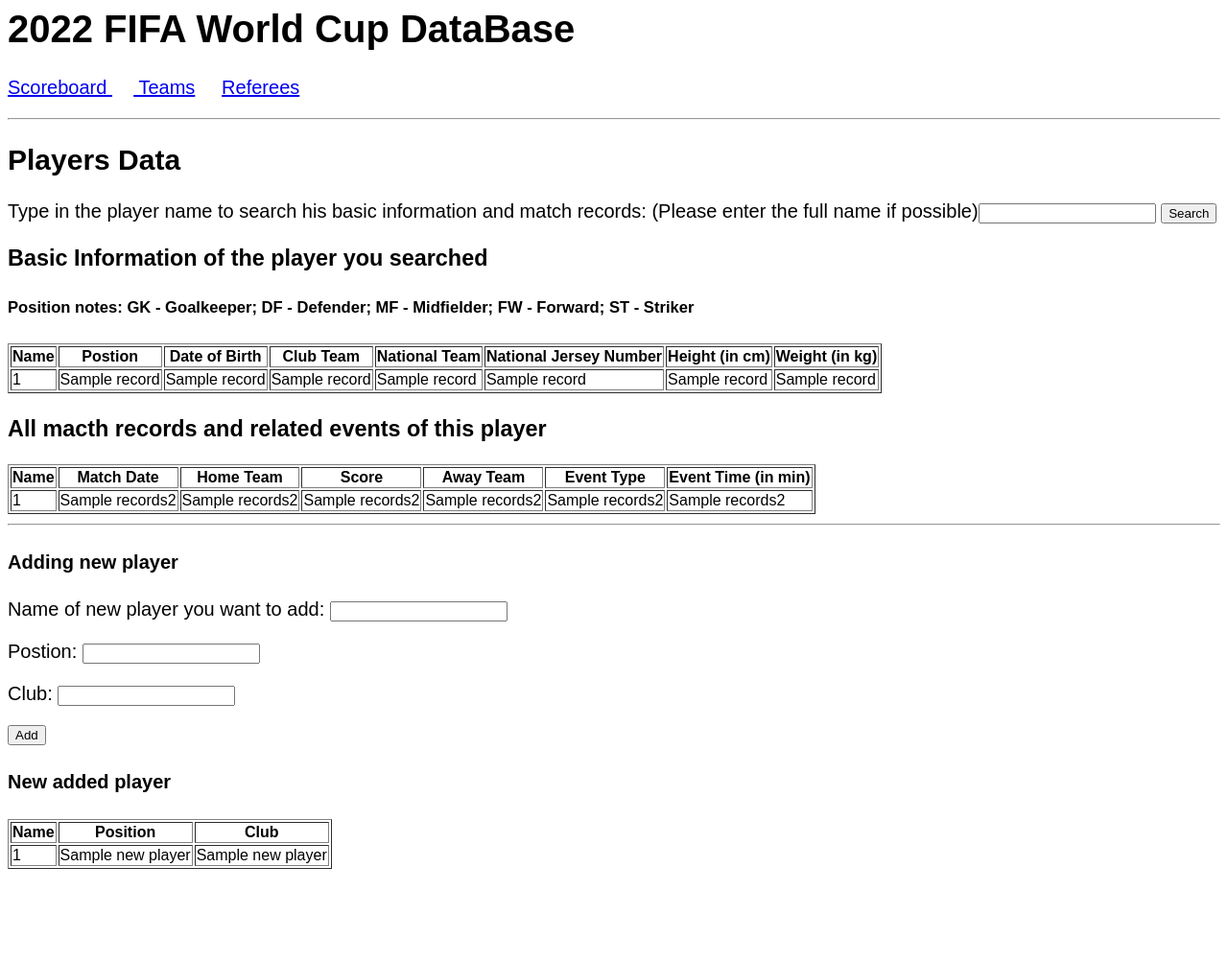
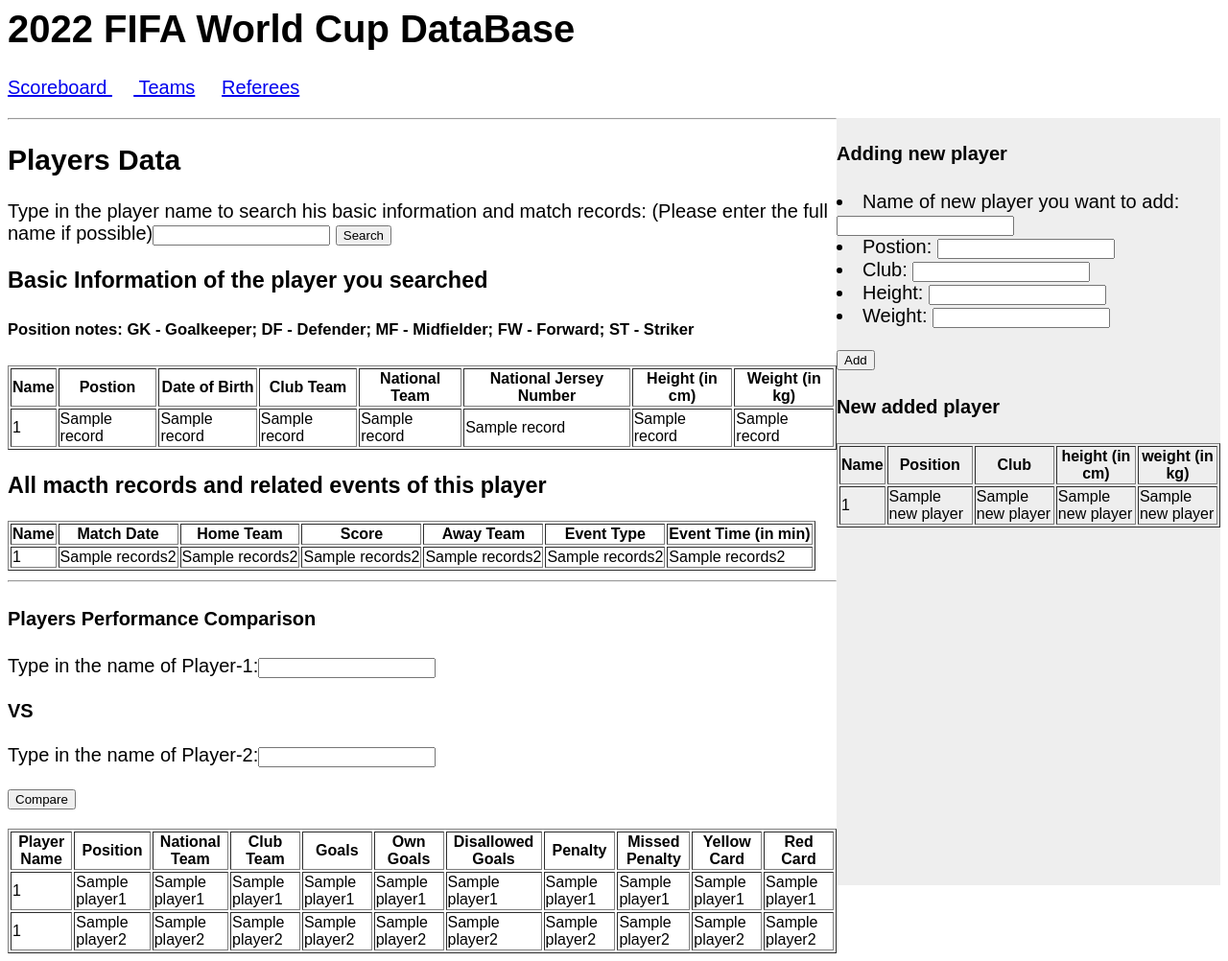
Before and after one commit to Jiahao-B-Lai/w4111-proj-WorldCup-DB, a Flask app: template templates/players.html in a window 1280 px wide. Shown: the whole page at 96% size. Before the commit the page ends 906 px from the top, so only its background shows below. Run offline with Flask 3, Linux system fonts and the light colour scheme; the template is opened without the code that fills it: most values are stand-ins (such as "Sample title", 1, 10 or a date in 2020); parts of the project's set-up code (start-up, migrations or seed data) failed here and were passed over.

Commit message:
Add players VS function; Adjust the layout of players page

```diff
--- a/server.py
+++ b/server.py
@@ -40,23 +40,6 @@ DATABASEURI = f"postgresql://{DATABASE_USERNAME}:{DATABASE_PASSWRD}@{DATABASE_HO
 # This line creates a database engine that knows how to connect to the URI above.
 #
 engine = create_engine(DATABASEURI)
-
-#
-# Example of running queries in your database
-# Note that this will probably not work if you already have a table named 'test' in your database, containing meaningful data. This is only an example showing you how to run queries in your database using SQLAlchemy.
-#
-# with engine.connect() as conn:
-#         create_table_command = """
-#         CREATE TABLE IF NOT EXISTS test (
-#                 id serial,
-#                 name text
-#         )
-#         """
-#         res = conn.execute(text(create_table_command))
-#         insert_table_command = """INSERT INTO test(name) VALUES ('grace hopper'), ('alan turing'), ('ada lovelace')"""
-#         res = conn.execute(text(insert_table_command))
-#         # you need to commit for create, insert, update queries to reflect
-#         conn.commit()
 
 
 @app.before_request
@@ -231,18 +214,21 @@ def add():
         player_name = request.form['player_name']
         position = request.form['position']
         club = request.form['club']
-
+        height = request.form['height']
+        weight = request.form['weight']
         # passing params in for each variable into query
         params = {}
         # Only pass 3 attributes to have a try:
         params["new_name"] = player_name
         params["new_position"] = position
         params["new_club"] = club
-        g.conn.execute(text('INSERT INTO players(full_name,position,club) VALUES ((:new_name),(:new_position),(:new_club))'), params)
+        params["new_height"] = height
+        params["new_weight"] = weight
+        g.conn.execute(text('INSERT INTO players(full_name,position,club,height, weight) VALUES ((:new_name),(:new_position),(:new_club),(:new_height),(:new_weight))'), params)
         g.conn.commit()
         # ---------------------------------
         # Trying to show the new added data:
-        cursor = g.conn.execute(text('SELECT full_name, position, club FROM players WHERE lower(full_name) LIKE lower((:new_name))'), params)
+        cursor = g.conn.execute(text('SELECT full_name, position, club ,height, weight FROM players WHERE lower(full_name) LIKE lower((:new_name))'), params)
         new_player_data = []
         for new in cursor:
             new_player_data.append(new)
@@ -324,8 +310,8 @@ A player VS feature
 @app.route('/player_vs', methods=['POST'])
 def player_vs():
         #two players input from user
-        pl1 = request.form('player 1')
-        pl2 = request.form('player 2')
+        pl1 = request.form['player 1']
+        pl2 = request.form['player 2']
 
         #create each name into dictionary for SQL query later
         param_dic1 = {"search_player_name1": f"%{pl1}%"}
@@ -359,7 +345,7 @@ def player_vs():
         for pdata in cursor1:
                 player1_data.append(pdata)
         cursor1.close()
-        context1 = dict(data1=player1_data)
+        context1 = dict(player1 = player1_data)
 
         select_query2 = """
                 SELECT
@@ -378,7 +364,7 @@ def player_vs():
 
                 FROM ((SELECT full_name, position, club, player_id FROM players)P JOIN events e ON e.action_player_1 = p.player_id)pe JOIN teams t ON pe.team_id = t.team_id
                 WHERE
-                        lower(full_name) LIKE lower((:search_player_name1))
+                        lower(full_name) LIKE lower((:search_player_name2))
                 GROUP BY full_name, position, team_name, club;
                 """
         cursor2 = g.conn.execute(text(select_query2), param_dic2)
@@ -386,9 +372,9 @@ def player_vs():
         for pdata in cursor2:
                 player2_data.append(pdata)
         cursor2.close()
-        context2 = dict(data2=player2_data)
+        context2 = dict(player2=player2_data)
 
-        return render_template("playerVS.html", **context1, **context2)
+        return render_template("players.html", **context1, **context2)
 
 @app.route('/login')
 def login():
--- a/templates/players.html
+++ b/templates/players.html
@@ -10,9 +10,47 @@
 <body>
   <h1>2022 FIFA World Cup DataBase</h1>
   <p><a href="/">Scoreboard </a>&nbsp;&nbsp;&nbsp;&nbsp;<a href="teams"> Teams</a>&nbsp;&nbsp;&nbsp;&nbsp; <a href="referees"> Referees</a></p>
-  <hr>
+
+  <div id="adding_player_menu" style="background-color:#EEEEEE;height:800px;width:400px;float:right;">
+	<h4> Adding new player</h3>
+  	<div>
+	<form method="POST" action="/add">
+        <li>Name of new player you want to add: <input type="text" name="player_name"></li>
+        <li>Postion: <input type="text" name="position"></li>
+        <li>Club: <input type="text" name="club"></li>
+        <li>Height: <input type="text" name="height"></li>
+        <li>Weight: <input type="text" name="weight"></li>
+        <br>
+        <input type="submit" value="Add">
+	</form>
+  	</div>
+	{% if new_player %}
+	<h4>New added player</h4>
+	<table border="1">
+	<thead>
+  		<tr>
+    		<th>Name</th>
+    		<th>Position</th>
+    		<th>Club</th>
+    		<th>height (in cm)</th>
+    		<th>weight (in kg)</th>
+	</thead>
+	<tbody>
+  	{% for n in new_player %}
+    		<tr>
+      		<td>{{ n[0] }}</td>
+      		<td>{{ n[1] }}</td>
+      		<td>{{ n[2] }}</td>
+      		<td>{{ n[3] }}</td>
+      		<td>{{ n[4] }}</td>
+    	</tr>
+  	{% endfor %}
+	</tbody>
+	</table>
+	{% endif %}
+  	</div>
+<hr>
   <h2>Players Data</h2>
-
   <div>
 	<form method="POST" action="/searchP">
 	<p>Type in the player name to search his basic information and match records: (Please enter the full name if possible)<input type="text" name="name"> <input type="submit" value="Search"></p>
@@ -88,37 +126,75 @@
 {% endif %}
   </div>
 
+
   <hr>
-  <h4> Adding new player</h3>
+  <h4> Players Performance Comparison </h4>
   <div>
-<form method="POST" action="/add">
-  <p>Name of new player you want to add: <input type="text" name="player_name"></p>
-  <p>Postion: <input type="text" name="position"></p>
-  <p>Club: <input type="text" name="club"></p>
-  <input type="submit" value="Add">
-</form>
-  </div>
+	  <form method="POST" action="/player_vs">
+		  <p>Type in the name of Player-1:<input type = 'text' name = 'player 1'>
+		  <br>
+		  <br>
+		  <b> VS </b><br>
+		  <br>
+		  Type in the name of Player-2:<input type = 'text' name = 'player 2'>
+		  <br>
+		  <br>
+		  <input type="submit" value="Compare"> </p>
+	  </form>
 
-{% if new_player %}
-<h4>New added player</h4>
-<table border="1">
+	{% if player1 or player2 %}
+	  <div>
+		  <table border="1">
 <thead>
   <tr>
-    <th>Name</th>
+    <th>Player Name</th>
     <th>Position</th>
-    <th>Club</th>
+    <th>National Team</th>
+    <th>Club Team</th>
+    <th>Goals</th>
+    <th>Own Goals</th>
+    <th>Disallowed Goals</th>
+    <th>Penalty</th>
+    <th>Missed Penalty</th>
+    <th>Yellow Card</th>
+    <th>Red Card</th>
 </thead>
 <tbody>
-  {% for n in new_player %}
+  {% for n in player1 %}
     <tr>
       <td>{{ n[0] }}</td>
       <td>{{ n[1] }}</td>
       <td>{{ n[2] }}</td>
+      <td>{{ n[3] }}</td>
+      <td>{{ n[4] }}</td>
+      <td>{{ n[5] }}</td>
+      <td>{{ n[6] }}</td>
+      <td>{{ n[7] }}</td>
+      <td>{{ n[8] }}</td>
+      <td>{{ n[9] }}</td>
+      <td>{{ n[10] }}</td>
+    </tr>
+  {% endfor %}
+  {% for n in player2 %}
+    <tr>
+      <td>{{ n[0] }}</td>
+      <td>{{ n[1] }}</td>
+      <td>{{ n[2] }}</td>
+      <td>{{ n[3] }}</td>
+      <td>{{ n[4] }}</td>
+      <td>{{ n[5] }}</td>
+      <td>{{ n[6] }}</td>
+      <td>{{ n[7] }}</td>
+      <td>{{ n[8] }}</td>
+      <td>{{ n[9] }}</td>
+      <td>{{ n[10] }}</td>
     </tr>
   {% endfor %}
 </tbody>
 </table>
-{% endif %}
+
+	  </div>
+	  {% endif %}
 
 </body>
 
--- a/templates/referee.html
+++ b/templates/referee.html
@@ -22,7 +22,6 @@
 <thead>
   <tr>
     <th>Name</th>
-    <th>Date of Birth</th>
     <th>Nationality</th>
   </tr>
 </thead>
@@ -30,7 +29,6 @@
 	{% for records in all_referees_data %}
     <tr>
       <td>{{ records[1] }}</td>
-      <td>{{ records[2] }}</td>
       <td>{{ records[3] }}</td>
     </tr>
   {% endfor %}
--- a/templates/teams.html
+++ b/templates/teams.html
@@ -78,6 +78,7 @@
 {% if data2%}
 <div>
 <h3>Team Squad</h3>
+<h5>Position notes: GK - Goalkeeper; DF - Defender; MF - Midfielder; FW - Forward; ST - Striker
 <table border="1">
 <thead>
   <tr>
```
